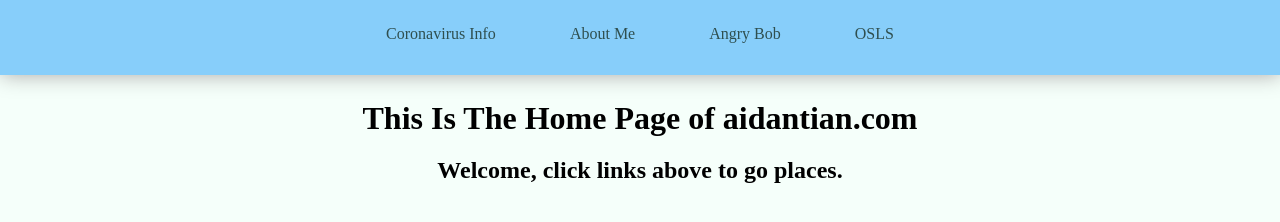
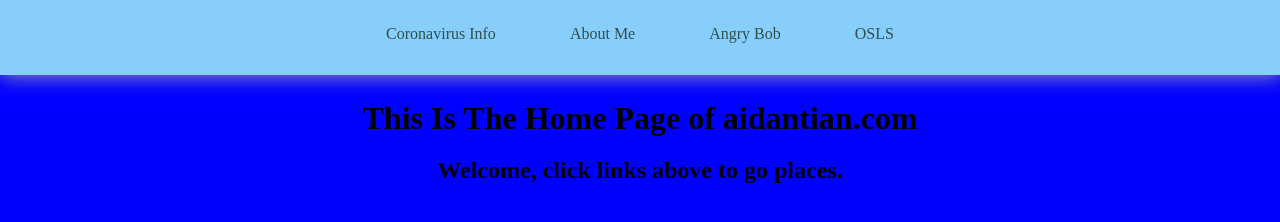
Before and after one commit to aidantian/websiteofjeff, a website: page index.html in a window 1280 px wide. Drawn offline with Linux system fonts and the light colour scheme.

Commit message:
added file

```diff
--- a/css/styles.css
+++ b/css/styles.css
@@ -1,5 +1,5 @@
 body{
-    background-color: mintcream;
+    background-color: blue;
     margin: 0;
     text-align: center;
 }
```
